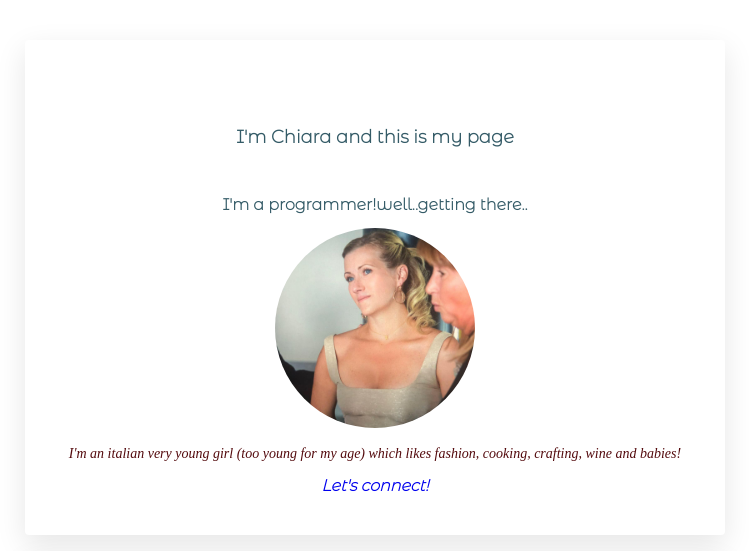
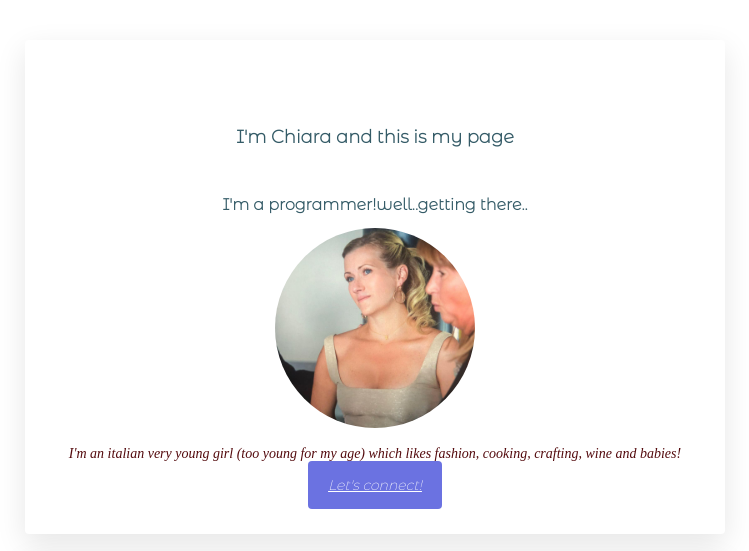
Before and after one commit to ChiaraAgazzi/profile, a plain HTML site: page index.html in a window 1280 px wide. Shown: the top 551 px of the page, without its empty margins (265-1014 px from the left). Drawn offline with Linux system fonts and the light colour scheme.

Commit message:
Update style.css

```diff
--- a/style.css
+++ b/style.css
@@ -53,13 +53,10 @@ p {
 
 #button_pink {
   font-family: 'Montserrat Alternates', sans-serif;  font-style: italic;
-  color: rgb(165, 56, 96)
   background-color: #6B72E1;
+  color: white;
   padding: 15px 20px;
   border-radius: 4px;
-  text-decoration: none;
-  font-weight: 600;
-  font-size: 16px;
 }
 
 @media (max-width: 960px) {
```
